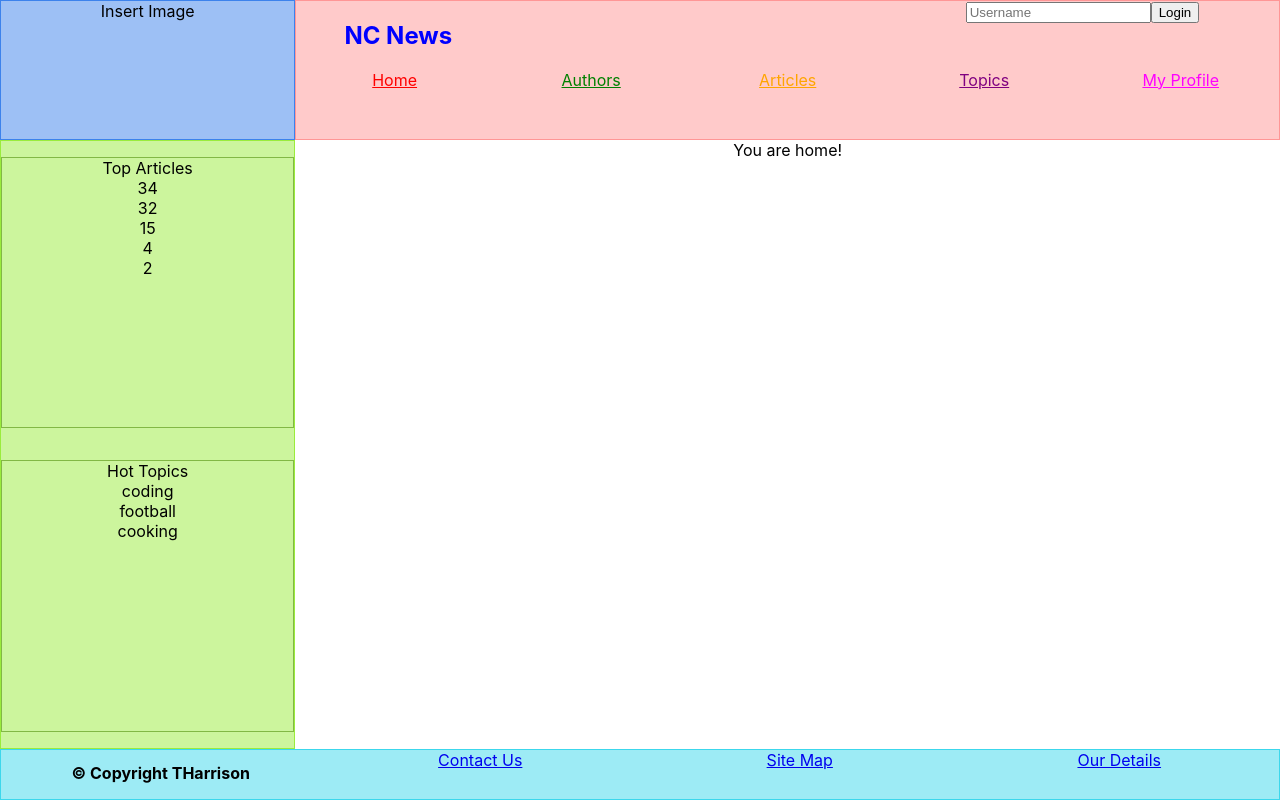
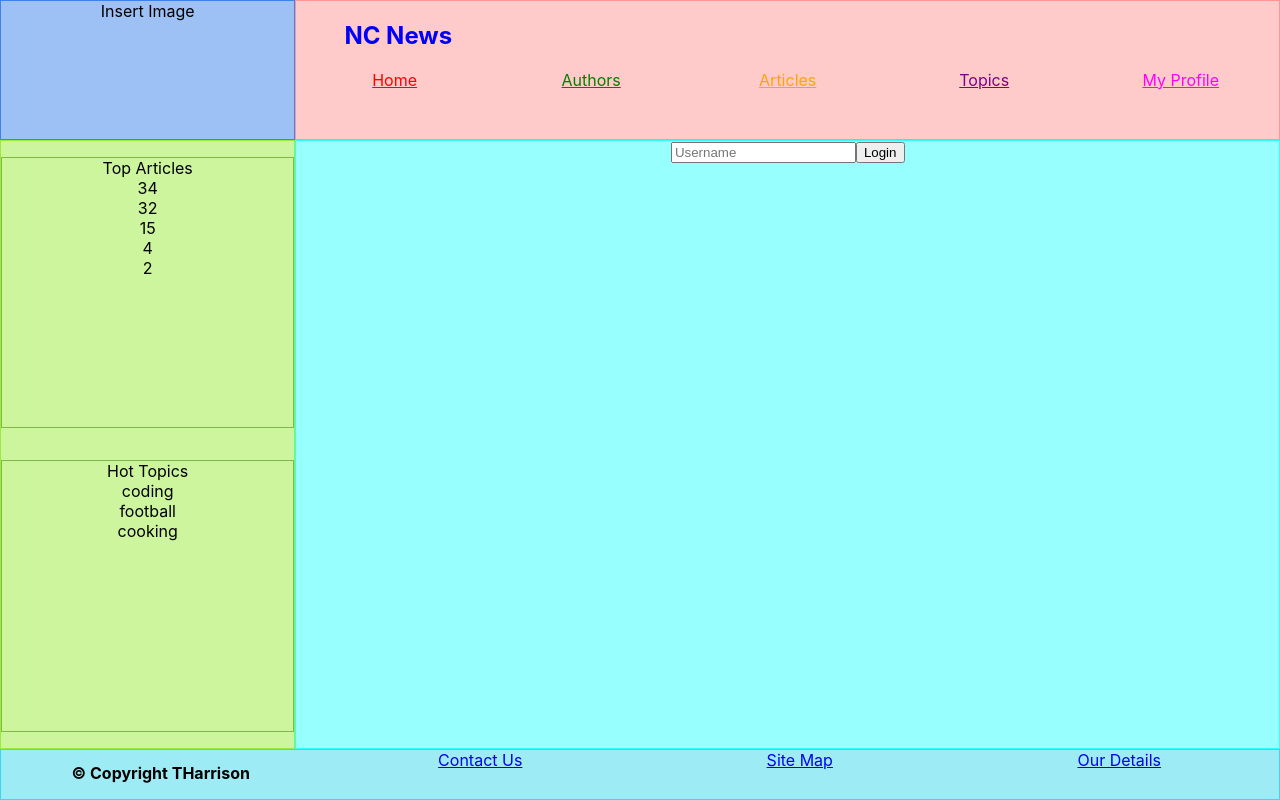
Before and after one commit to THarrison-Arup/nc-news, a React (Create React App) app: page / in a window 1280 px wide. Built offline with nearby package versions, Linux system fonts and the light colour scheme; the HTML template or start-up script is replaced by a standard one.

Commit message:
added login functionality with conditional rendering on Main

```diff
--- a/src/App.js
+++ b/src/App.js
@@ -10,8 +10,8 @@ import Articles from "./Components/Articles";
 import Authors from "./Components/Authors";
 import Topics from "./Components/Topics";
 import Article from "./Components/Article";
-import Topic from './Components/Topic';
-import Auth from './Components/Auth';
+import Topic from "./Components/Topic";
+import Auth from "./Components/Auth";
 import "./App.css";
 
 class App extends Component {
@@ -51,17 +51,18 @@ class App extends Component {
         slug: "cooking",
         description: "Hey good looking, what you got cooking?"
       }
-    ]
+    ],
+    user: {}
   };
 
   render() {
-    const { articles, topics } = this.state;
+    const { articles, topics, user } = this.state;
     return (
       <div className="App">
         <Header />
         <Nav topics={topics} articles={articles} />
         <Logo />
-
+        <Auth user={user} login={this.login}>
           <Router className="Main">
             <Home path="/" />
             <Articles path="/articles" articles={articles} />
@@ -70,6 +71,7 @@ class App extends Component {
             <Topics path="/topics" topics={topics} />
             <Topic path="/topics/:topic" />
           </Router>
+        </Auth>
         <Footer />
       </div>
     );
@@ -84,6 +86,17 @@ class App extends Component {
   //   });
   //   console.log(this.state,'<-- state');
   // };
+
+  login = username => {
+    console.log(username,'<--username');
+    api.fetchUserData(username)
+    .then(user => {
+      this.setState({
+       user
+      })
+    })
+  };
+
 }
 
 export default App;
--- a/src/Components/Auth.jsx
+++ b/src/Components/Auth.jsx
@@ -3,16 +3,21 @@ import "./css/Auth.css";
 
 class Auth extends Component {
   state = {
-    username: ""
+    username: "",
+    login: ""
   };
 
   render() {
-    const { username } = this.state;
+    const { username, login } = this.state;
+
+    const {user, children} = this.props;
 
     return (
+      !user.username
+      ?
       <form className="Auth">
         <input
-          id="=username"
+          id="username"
           type="text"
           value={this.username}
           placeholder="Username"
@@ -26,12 +31,12 @@ class Auth extends Component {
           Login
         </button>
       </form>
+      : children
     );
   }
 
   handleChange = event => {
     const { id, value } = event.target;
-    console.log(id, value);
     this.setState({
       [id]: value
     });
@@ -39,7 +44,9 @@ class Auth extends Component {
 
   handleSubmit = event => {
     event.preventDefault();
-    // const { username } = this.state;
+    const { username } = this.state;
+    console.log(username,'<--user');
+    this.props.login(username);
   };
 }
 
--- a/src/Components/Header.jsx
+++ b/src/Components/Header.jsx
@@ -14,7 +14,6 @@ class Header extends Component {
         <Link className="header-Articles" to="/articles">Articles</Link>
         <Link className="header-Topics" to="/topics">Topics</Link>
         <Link className="header-MyProfile" to="">My Profile</Link>
-        <Auth />
       </div>
     );
   }
--- a/src/Components/css/Auth.css
+++ b/src/Components/css/Auth.css
@@ -1,6 +1,8 @@
 .Auth {
-  grid-row: 1 / 2;
-  grid-column: 4 / 6;
+  grid-row: 2 / 3;
+  grid-column: 2 / 3;
+  border: 1px solid rgb(50, 255, 255);
+  background: rgb(50, 255, 255, 0.5);
   grid-template-rows: 1fr 1fr;
   grid-template-columns: 1fr 3fr;
 }
--- a/src/Components/css/MainArticle.css
+++ b/src/Components/css/MainArticle.css
@@ -11,7 +11,7 @@
   /* padding: 0.5em; */
   margin: 0;
   grid-row: 1 / 2;
-  grid-column: 1 /3;
+  grid-column: 1 / 2;
   text-align: left;
   /* margin: 0.5em */
 }
--- a/src/api.js
+++ b/src/api.js
@@ -31,3 +31,8 @@ export const fetchCommentsById = async (id) => {
   const { data } = await axios.get(`${BASE_URL}/comments?article_id=${id}`);
   return data.comments;
 }
+
+export const fetchUserData = async (username) => {
+  const { data } = await axios.get(`${BASE_URL}/users/${username}`);
+  return data.user;
+}
```
Lines whose indentation alone changed are shown as unchanged.
